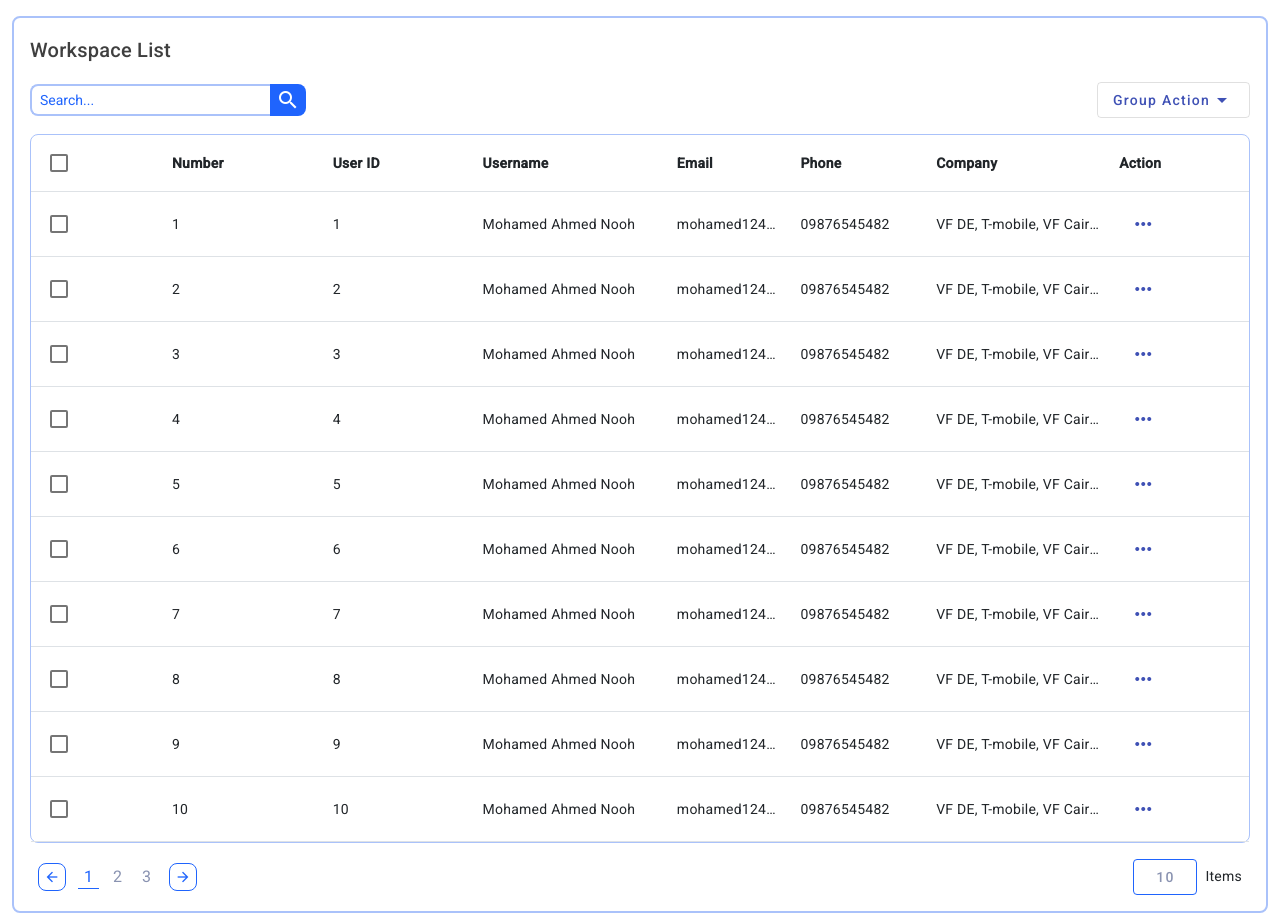
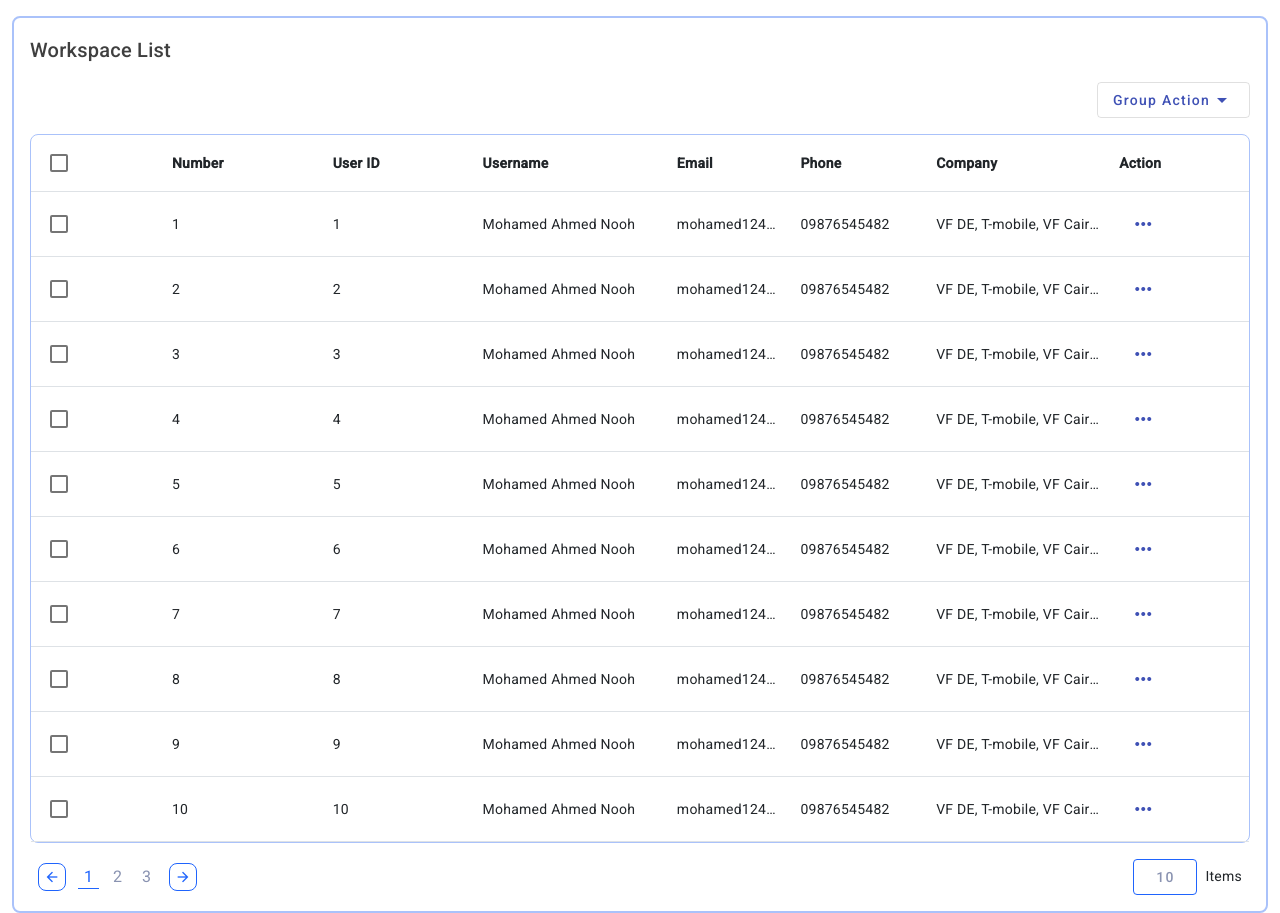
Before and after one commit to mamarezakh78/dynamic-grid, an Angular app: page / in a window 1280 px wide. Built offline with nearby package versions, Linux system fonts and the light colour scheme.

Commit message:
[feat] Grid: add hasSearch input

```diff
--- a/src/app/app.component.html
+++ b/src/app/app.component.html
@@ -4,6 +4,7 @@
           primaryKey="userId"
           [columns]="sampleColumns"
           [getDataSource]="getDataFromApi"
-          [groupAction]="groupAction">
+          [groupAction]="groupAction"
+          [hasSearch]="false">
     </grid>
 </div>
--- a/src/app/grid/grid.component.html
+++ b/src/app/grid/grid.component.html
@@ -7,7 +7,9 @@
     <section class="top-tools-container">
 
         <!-- Search -->
-        <search [dataSource]="cachedData$" (filteredData)="getSearchFilterData($event)"></search>
+        <ng-container *ngIf="hasSearch">
+            <search [dataSource]="cachedData$" (filterData)="getSearchFilteredData($event)"></search>
+        </ng-container>
 
         <div class="flex-grow-1"></div>
 
--- a/src/app/grid/grid.component.ts
+++ b/src/app/grid/grid.component.ts
@@ -6,8 +6,9 @@ import { MatCheckboxChange, MatCheckboxModule } from '@angular/material/checkbox
 import { Column, ActionOption as GridAction, GridRow } from './model/column.model';
 import { Observable, ReplaySubject, map, of, shareReplay, tap } from 'rxjs';
 import { PaginatorComponent } from '../paginator/paginator.component';
-import { FormControl, FormsModule, ReactiveFormsModule } from '@angular/forms';
+import { FormsModule, ReactiveFormsModule } from '@angular/forms';
 import { SearchComponent } from '../search/search.component';
+
 @Component({
     standalone: true,
     selector: 'grid',
@@ -33,6 +34,8 @@ export class GridComponent implements OnInit, AfterViewInit {
     @Input() getDataSource: () => Observable<any[]>;
 
     @Input() hasMultiselect: boolean = true;
+
+    @Input() hasSearch: boolean = true;
 
     @Input() groupAction: GridAction[] = [];
 
@@ -162,10 +165,10 @@ export class GridComponent implements OnInit, AfterViewInit {
 
     /**
      *
-     * @param searchFilterData emitted filteredData from searchComponent
+     * @param searchFilteredData emitted filteredData from searchComponent
      */
-    getSearchFilterData(searchFilterData: any[]) {
-        this.dataSource$ = of(searchFilterData).pipe(
+    getSearchFilteredData(searchFilteredData: any[]) {
+        this.dataSource$ = of(searchFilteredData).pipe(
             map(dataList => {
                 this.dataCount = dataList.length;
 
```
